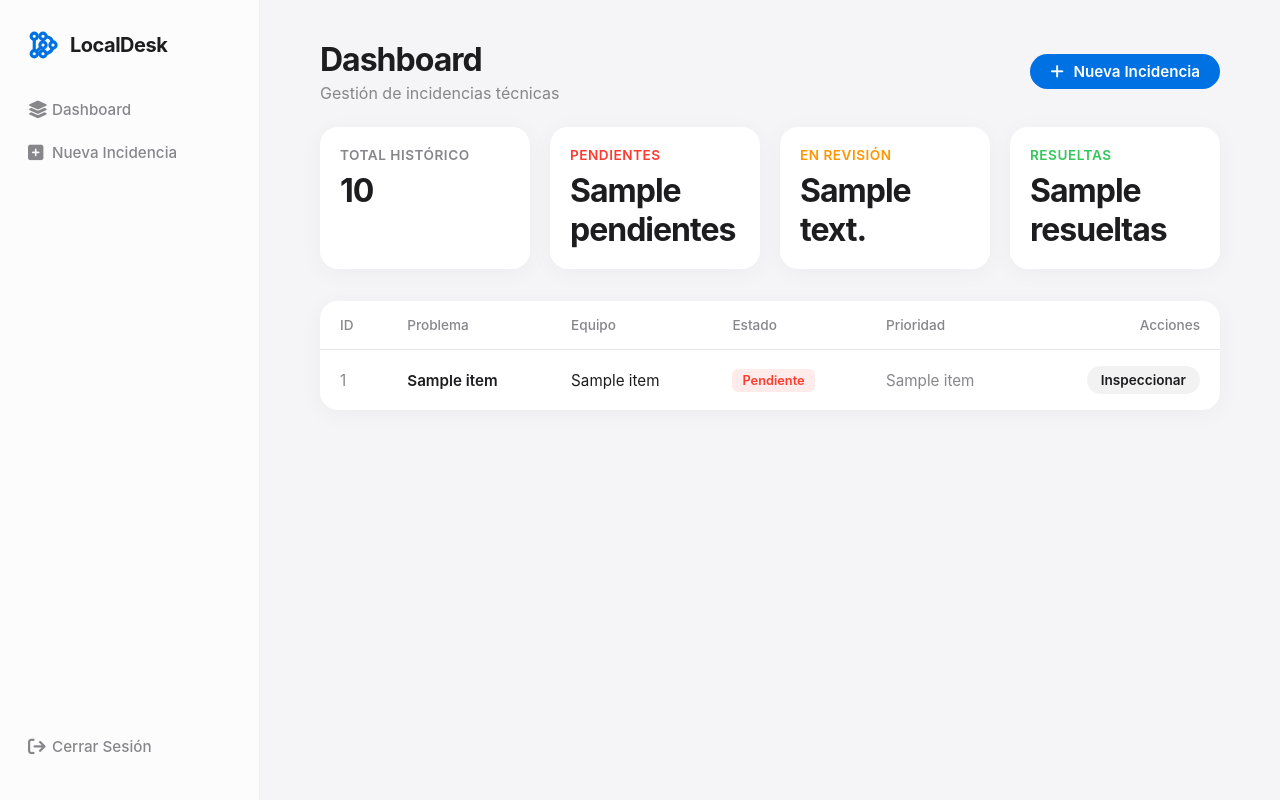
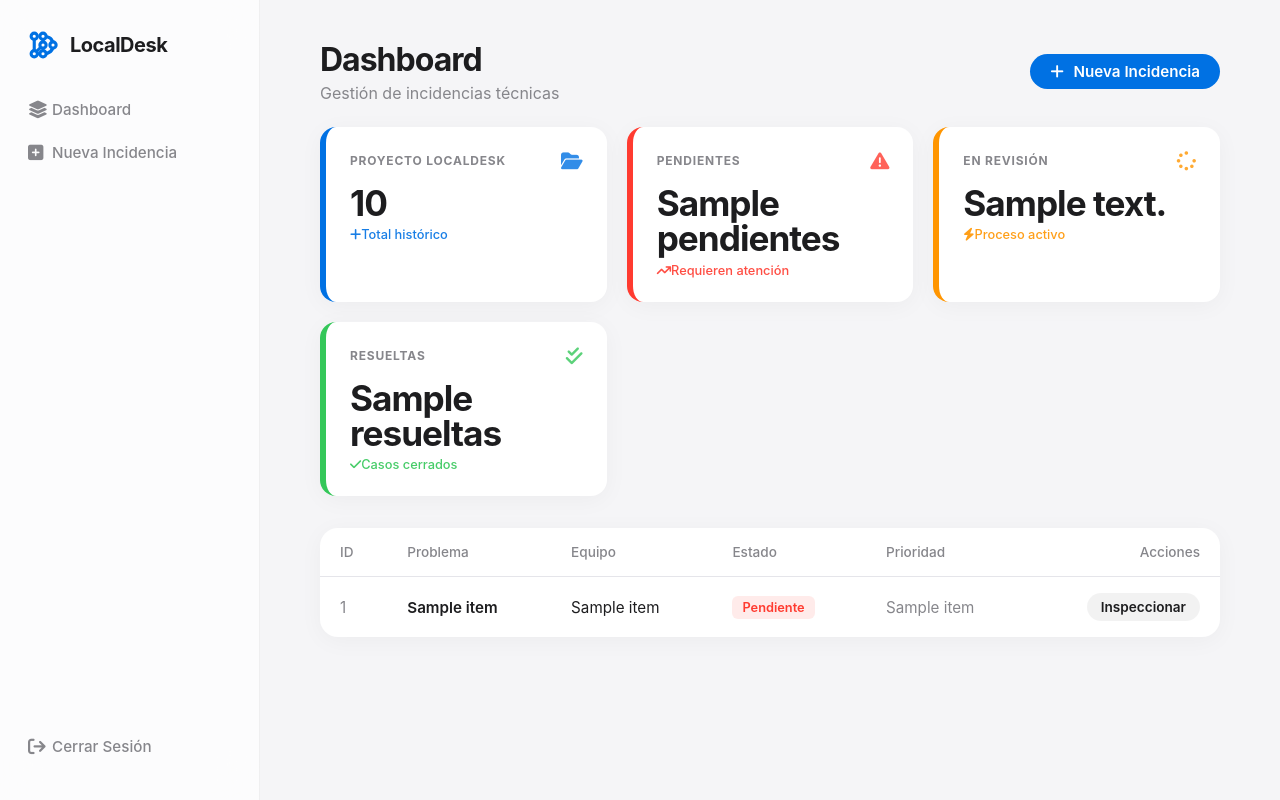
Before and after one commit to zayfer-ux/Localdesk-lite, a Flask app: template templates/index.html in a window 1280 px wide. Run offline with Flask 3, Linux system fonts and the light colour scheme; the template is opened without the code that fills it: most values are stand-ins (such as "Sample title", 1, 10 or a date in 2020).

Commit message:
feat: nueva barra de estadisticas

```diff
--- a/static/style.css
+++ b/static/style.css
@@ -126,7 +126,7 @@ body {
 }
 
 /* =========================================
-   TARJETAS (WIDGETS Y CONTENEDORES)
+   TARJETAS (WIDGETS DE ESTADÍSTICAS)
    ========================================= */
 .apple-card {
     background-color: var(--apple-surface);
@@ -138,33 +138,96 @@ body {
 
 .stats-grid {
     display: grid;
-    grid-template-columns: repeat(auto-fit, minmax(200px, 1fr));
+    grid-template-columns: repeat(auto-fit, minmax(220px, 1fr));
     gap: 20px;
     margin-bottom: 32px;
 }
 
+/* Nuevo diseño inspirado en */
 .stat-widget {
     background-color: var(--apple-surface);
-    border-radius: var(--radius-widget);
+    border-radius: 16px;
     box-shadow: var(--shadow-soft);
-    padding: 20px;
+    padding: 24px;
     display: flex;
     flex-direction: column;
+    border-left: 6px solid transparent;
+    /* Borde izquierdo base */
+    transition: transform 0.2s ease, box-shadow 0.2s ease;
+}
+
+.stat-widget:hover {
+    transform: translateY(-2px);
+    box-shadow: 0 10px 30px rgba(0, 0, 0, 0.06);
+}
+
+/* Colores de los bordes laterales y textos */
+.widget-blue {
+    border-left-color: var(--apple-accent);
+}
+
+.widget-red {
+    border-left-color: var(--apple-red);
+}
+
+.widget-orange {
+    border-left-color: var(--apple-orange);
+}
+
+.widget-green {
+    border-left-color: var(--apple-green);
+}
+
+.text-blue {
+    color: var(--apple-accent);
+}
+
+.text-red {
+    color: var(--apple-red);
+}
+
+.text-orange {
+    color: var(--apple-orange);
+}
+
+.text-green {
+    color: var(--apple-green);
+}
+
+/* Estructura interna del widget */
+.stat-header {
+    display: flex;
+    justify-content: space-between;
+    align-items: center;
+    margin-bottom: 16px;
 }
 
 .stat-title {
     color: var(--apple-text-secondary);
-    font-size: 0.85rem;
-    font-weight: 600;
+    font-size: 0.75rem;
+    font-weight: 700;
     text-transform: uppercase;
-    letter-spacing: 0.5px;
-    margin-bottom: 8px;
+    letter-spacing: 0.8px;
+}
+
+.stat-icon {
+    font-size: 1.2rem;
+    opacity: 0.8;
 }
 
 .stat-value {
-    font-size: 2rem;
+    font-size: 2.2rem;
     font-weight: 700;
     letter-spacing: -1px;
+    color: var(--apple-text-main);
+    margin-bottom: 6px;
+    line-height: 1;
+}
+
+.stat-subtitle {
+    font-size: 0.8rem;
+    font-weight: 500;
+    opacity: 0.9;
 }
 
 /* =========================================
--- a/templates/index.html
+++ b/templates/index.html
@@ -11,23 +11,47 @@
     </a>
 </div>
 
-<!-- Widgets de iOS Style -->
+<!-- Widgets de iOS Style con Left-Border -->
 <div class="stats-grid">
-    <div class="stat-widget">
-        <span class="stat-title">Total Histórico</span>
-        <span class="stat-value">{{ stats.total }}</span>
+
+    <!-- Widget 1: Total -->
+    <div class="stat-widget widget-blue">
+        <div class="stat-header">
+            <span class="stat-title">Proyecto LocalDesk</span>
+            <i class="fa-solid fa-folder-open stat-icon text-blue"></i>
+        </div>
+        <div class="stat-value">{{ stats.total }}</div>
+        <div class="stat-subtitle text-blue"><i class="fa-solid fa-plus me-1"></i>Total histórico</div>
     </div>
-    <div class="stat-widget">
-        <span class="stat-title" style="color: var(--apple-red);">Pendientes</span>
-        <span class="stat-value">{{ stats.pendientes }}</span>
+
+    <!-- Widget 2: Pendientes -->
+    <div class="stat-widget widget-red">
+        <div class="stat-header">
+            <span class="stat-title">Pendientes</span>
+            <i class="fa-solid fa-triangle-exclamation stat-icon text-red"></i>
+        </div>
+        <div class="stat-value">{{ stats.pendientes }}</div>
+        <div class="stat-subtitle text-red"><i class="fa-solid fa-arrow-trend-up me-1"></i>Requieren atención</div>
     </div>
-    <div class="stat-widget">
-        <span class="stat-title" style="color: var(--apple-orange);">En Revisión</span>
-        <span class="stat-value">{{ stats.revision }}</span>
+
+    <!-- Widget 3: En Revisión -->
+    <div class="stat-widget widget-orange">
+        <div class="stat-header">
+            <span class="stat-title">En Revisión</span>
+            <i class="fa-solid fa-spinner stat-icon text-orange"></i>
+        </div>
+        <div class="stat-value">{{ stats.revision }}</div>
+        <div class="stat-subtitle text-orange"><i class="fa-solid fa-bolt me-1"></i>Proceso activo</div>
     </div>
-    <div class="stat-widget">
-        <span class="stat-title" style="color: var(--apple-green);">Resueltas</span>
-        <span class="stat-value">{{ stats.resueltas }}</span>
+
+    <!-- Widget 4: Resueltas -->
+    <div class="stat-widget widget-green">
+        <div class="stat-header">
+            <span class="stat-title">Resueltas</span>
+            <i class="fa-solid fa-check-double stat-icon text-green"></i>
+        </div>
+        <div class="stat-value">{{ stats.resueltas }}</div>
+        <div class="stat-subtitle text-green"><i class="fa-solid fa-check me-1"></i>Casos cerrados</div>
     </div>
 </div>
 
```
